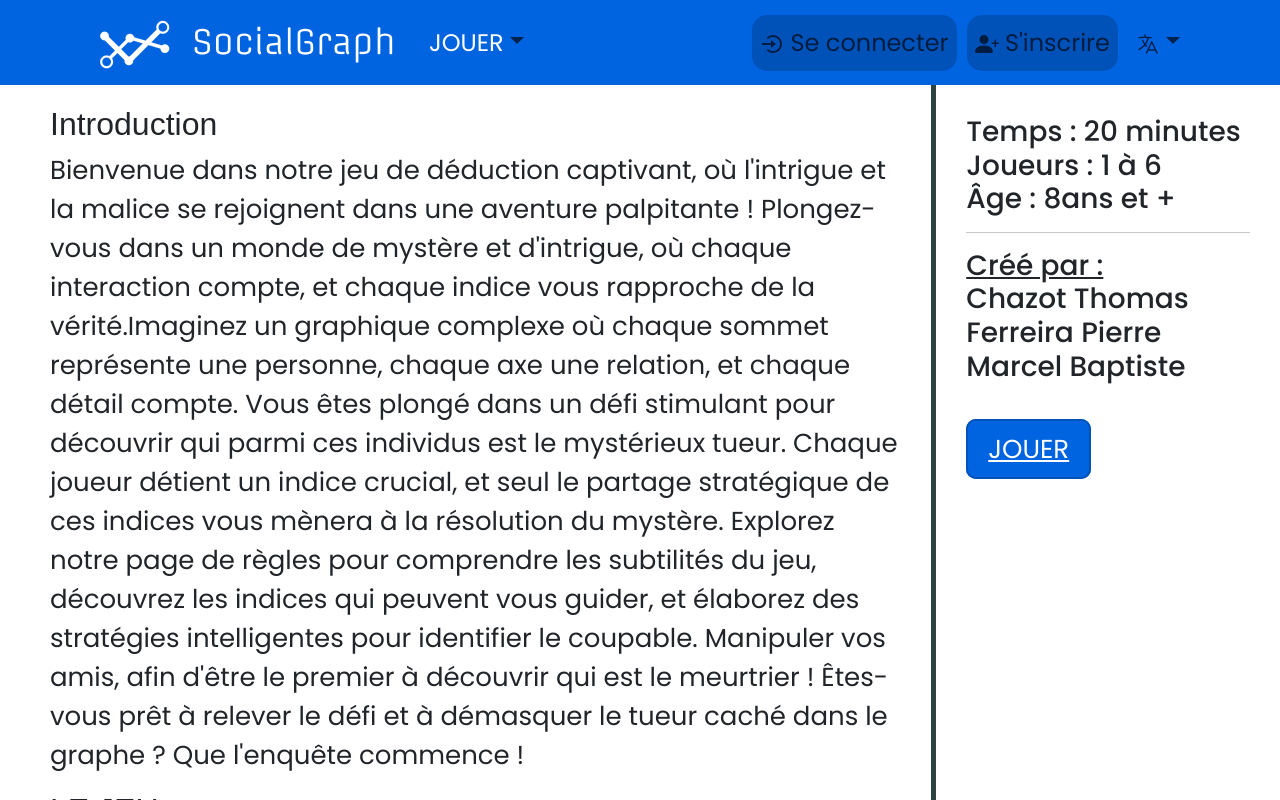
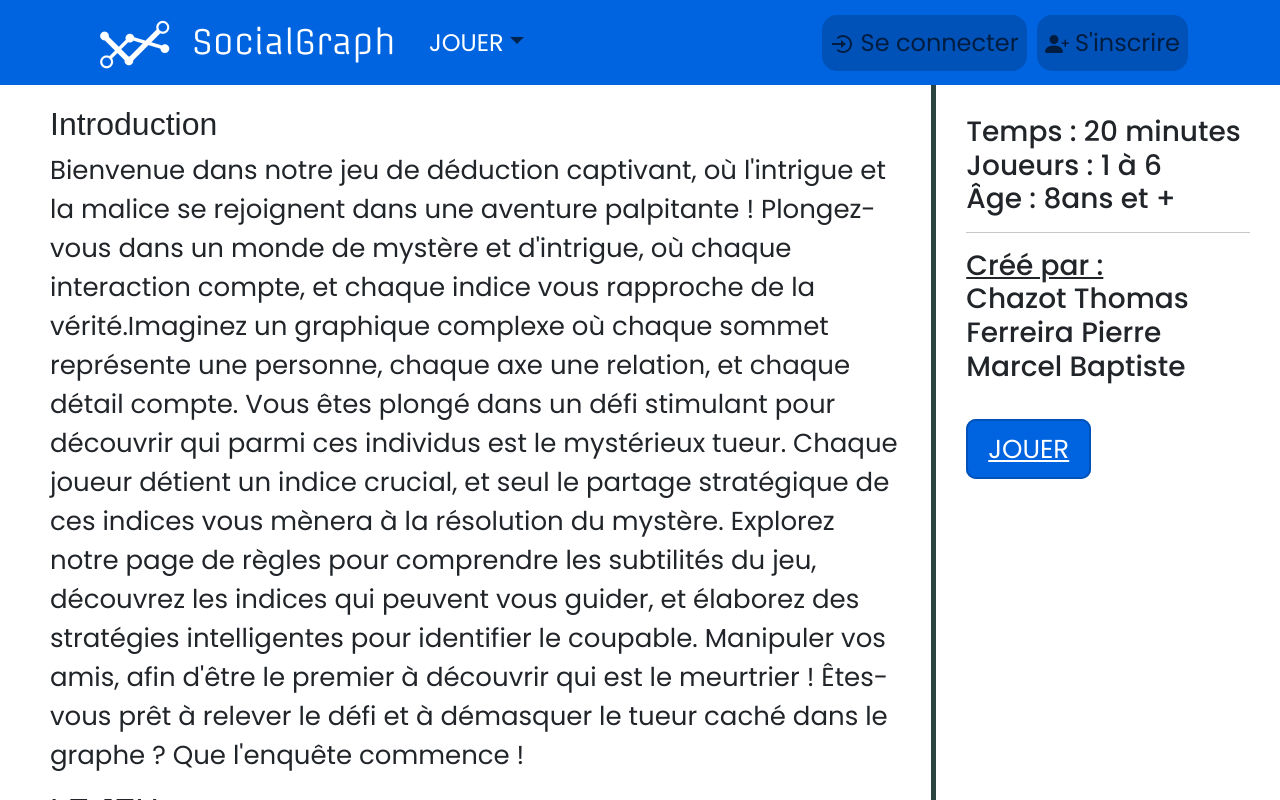
Before and after one commit to PiR194/Cryptid, a React (Create React App) app in the folder cryptide_project/: page / in a window 1280 px wide. Shown: the top 800 px of the page. Built offline with nearby package versions, Linux system fonts and the light colour scheme; no server answers.

Commit message:
Suppression du choix des langues

```diff
--- a/cryptide_project/src/Components/NavBar.tsx
+++ b/cryptide_project/src/Components/NavBar.tsx
@@ -70,7 +70,7 @@ function AppNavbar({changeLocale}) {
                                 drop='down-centered'
                             >
                             <NavDropdown.Item onClick={navigateToProfile}>Profil</NavDropdown.Item>
-                            <LanguageNavItem
+                            {/* <LanguageNavItem
                                 countryCode="FR"
                                 languageKey="languageSelector.french"
                                 onClick={() => changeLocale('fr')}
@@ -79,7 +79,7 @@ function AppNavbar({changeLocale}) {
                                 countryCode="GB"
                                 languageKey="languageSelector.english"
                                 onClick={() => changeLocale('en')}
-                            />
+                            /> */}
                             <NavDropdown.Divider />
                             <NavDropdown.Item onClick={logout}>Déconnexion</NavDropdown.Item>
                             </NavDropdown>
@@ -93,7 +93,7 @@ function AppNavbar({changeLocale}) {
                                 <BsFillPersonPlusFill />
                                 <FormattedMessage id="sign_up" />
                             </Nav.Link>
-                            <LangDropDown changeLocale={changeLocale}/>
+                            {/* <LangDropDown changeLocale={changeLocale}/> */}
                             </>
                         )}
                         </Nav>
```
